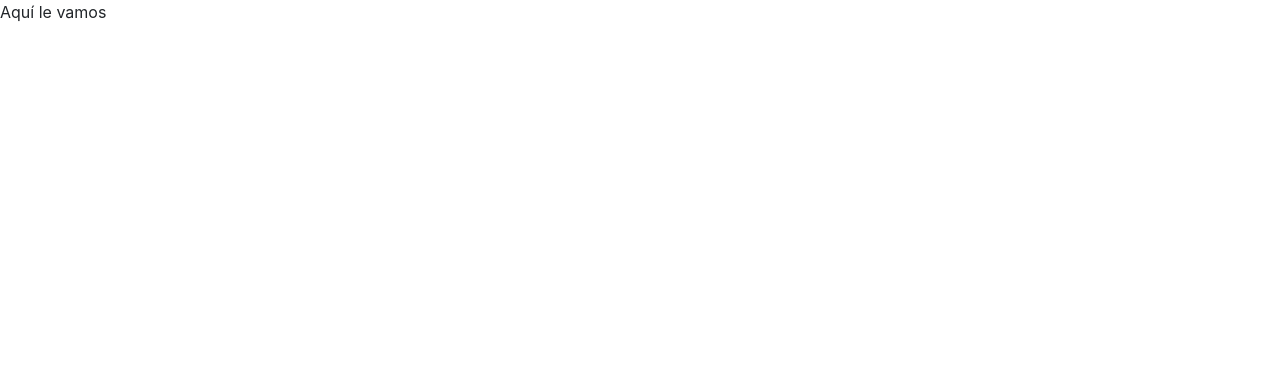
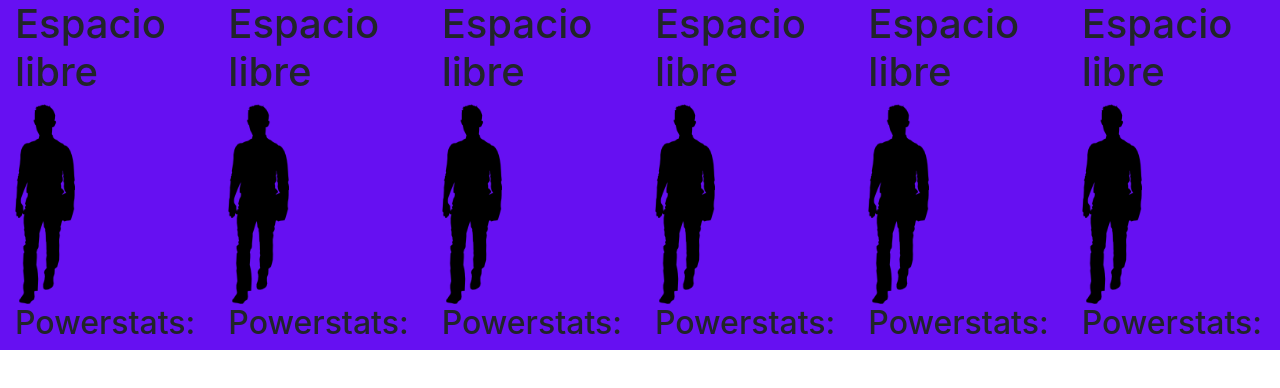
Before and after one commit to Ciervos/challenge01, a React (Create React App) app: page / in a window 1280 px wide. Shown: the top 388 px of the page. Built offline with nearby package versions, Linux system fonts and the light colour scheme; sample sign-in values are in the browser's storage.

Commit message:
card components

```diff
--- /dev/null
+++ b/src/components/Cards/CardHiring/style.scss
@@ -0,0 +1 @@
+@import '../../../styles/variables.scss';
--- /dev/null
+++ b/src/components/Cards/CardSuper/style.scss
@@ -0,0 +1 @@
+@import '../../../styles/variables.scss';
--- /dev/null
+++ b/src/components/Cards/CardTeam/index.js
@@ -0,0 +1,19 @@
+import React from 'react'
+import './style.scss';
+
+
+function CardTeam(props) {
+//Nombre del héroe.
+// Imagen.
+//Powerstats.
+//Acciones para ver el detalle o eliminarlo del equipo.
+
+  return <div>
+    <h1>{props.name}</h1>
+    <img src={props.image} alt={props.name} height="200px"/>
+    <h2>Powerstats:</h2>
+
+    </div>
+}
+
+export default CardTeam;
--- /dev/null
+++ b/src/components/Cards/CardTeam/style.scss
@@ -0,0 +1 @@
+@import '../../../styles/variables.scss';
--- a/src/pages/Home/index.js
+++ b/src/pages/Home/index.js
@@ -1,10 +1,17 @@
-import React,{useEffect} from 'react'
+import React,{useEffect,useState} from 'react'
 import './style.scss';
 import { useHistory } from "react-router-dom";
+import Container from 'react-bootstrap/Container';
+import Row from 'react-bootstrap/Row';
+import Col from 'react-bootstrap/Col';
+import CardTeam from '../../components/Cards/CardTeam';
+import noimage from '../../img/default.png';
+
 
 
 function Home() {
-    let history = useHistory();
+    const history = useHistory();
+    const [superteam,setSuperteam] = useState([{name:"Espacio libre",image:noimage},{name:"Espacio libre",image:noimage},{name:"Espacio libre",image:noimage},{name:"Espacio libre",image:noimage},{name:"Espacio libre",image:noimage},{name:"Espacio libre",image:noimage}]);
 
 
     useEffect(() => {
@@ -17,7 +24,17 @@ function Home() {
 
   return <>
 
-    Aquí le vamos
+
+    <Container fluid className="home-cont">
+
+    <Row>
+    {superteam.map((superh,key)=>{
+     return(<Col><CardTeam key={key} name={superh.name} image={superh.image}/></Col>)
+   })}
+
+  </Row>
+
+    </Container>
 
     </>
 }
--- a/src/pages/Home/style.scss
+++ b/src/pages/Home/style.scss
@@ -1 +1,7 @@
 @import '../../styles/variables.scss';
+
+
+.home-cont{
+background-color: $indigo;
+
+}
```
Also changed, not shown: src/components/Cards/CardHiring/index.js (added, +14 -0 lines), src/components/Cards/CardSuper/index.js (added, +14 -0 lines), src/img/default.png (added).
